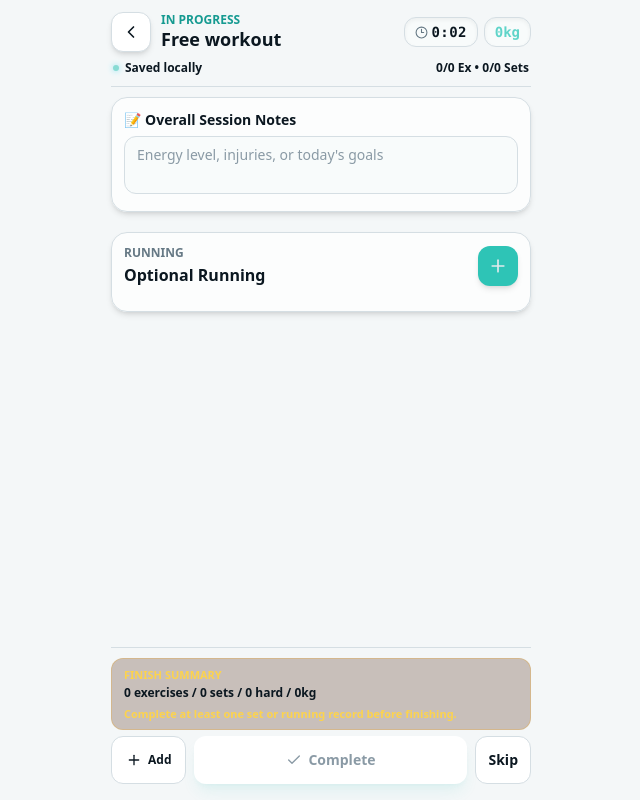
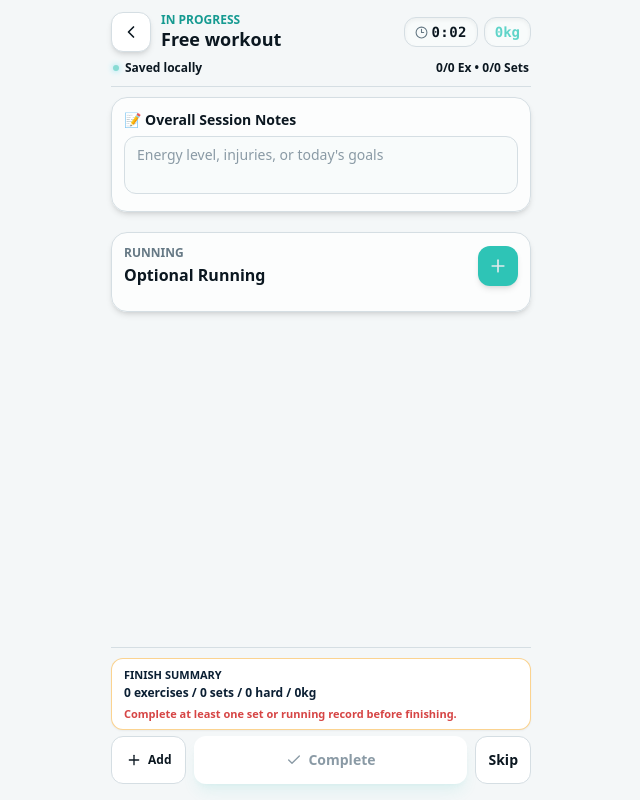
Before and after one commit to jeongjae/SetGo, a React (Vite) app: page / in a window 1280 px wide. Both pictures are taken after a click on the button "Log workout". Shown: the whole page, without its empty margins (319-959 px from the left). Built offline with nearby package versions, Linux system fonts and the light colour scheme.

Commit message:
Improve workout finish summary contrast

```diff
--- a/src/pages/WorkoutPage.tsx
+++ b/src/pages/WorkoutPage.tsx
@@ -1602,16 +1602,16 @@ export function WorkoutPage({ mode = 'active', sessionId, onBack, onCompleted, o
           </div>
         ) : (
           <div className="space-y-1.5">
-            <div className={`rounded-xl border px-3 py-2 ${
+            <div className={`rounded-xl border px-3 py-2 shadow-sm ${
               canCompleteWorkout
-                ? 'border-emerald-500/20 bg-emerald-950/25'
-                : 'border-amber-500/25 bg-amber-950/25'
+                ? 'border-emerald-500/35 bg-white'
+                : 'border-amber-500/45 bg-white'
             }`}>
-              <p className={`text-[11px] font-black uppercase ${canCompleteWorkout ? 'text-emerald-300' : 'text-amber-300'}`}>
+              <p className={`text-[11px] font-black uppercase ${canCompleteWorkout ? 'text-emerald-700' : 'text-primary'}`}>
                 {locale === 'ko' ? '완료 전 요약' : 'Finish summary'}
               </p>
-              <p className="mt-0.5 text-xs font-bold leading-snug text-slate-100">{finishSummary}</p>
-              <p className={`mt-1 text-[11px] font-bold leading-snug ${canCompleteWorkout ? 'text-slate-300' : 'text-amber-300'}`}>
+              <p className="mt-0.5 text-xs font-black leading-snug text-primary">{finishSummary}</p>
+              <p className={`mt-1 text-[11px] font-bold leading-snug ${canCompleteWorkout ? 'text-muted' : 'text-danger'}`}>
                 {completeHint}
               </p>
             </div>
```
